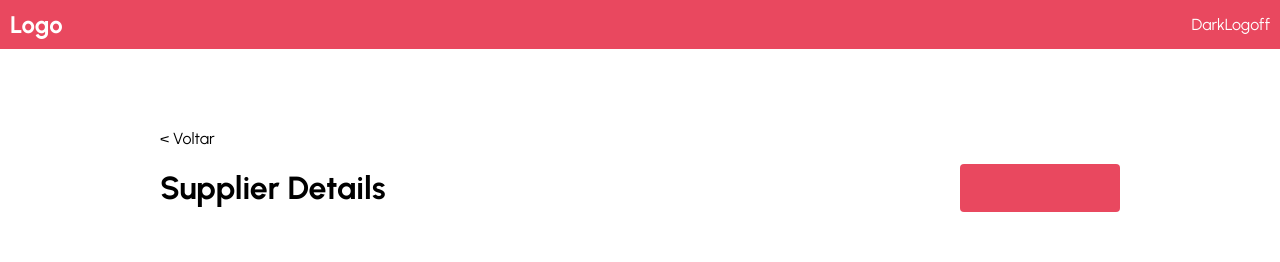
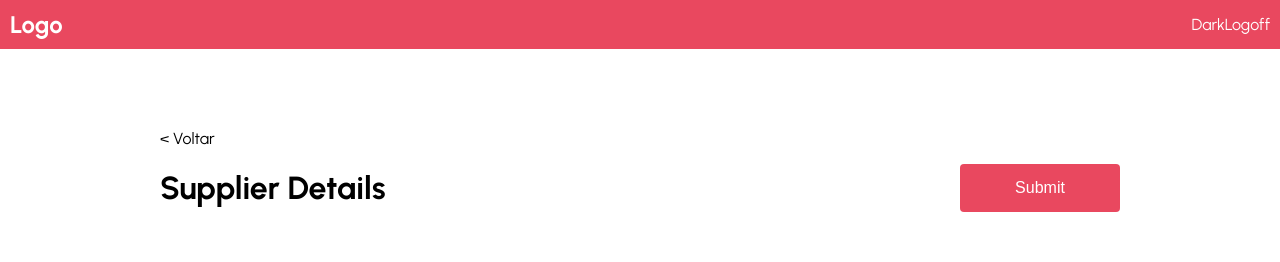
Before and after one commit to HyagoRibeiro/cayena-test, a React (Create React App) app: page /supplier-detail/1 in a window 1280 px wide. Shown: the top 262 px of the page. Built offline with nearby package versions, Linux system fonts and the light colour scheme; no server answers.

Commit message:
fix use Button component

```diff
--- a/src/components/LoginPage/index.tsx
+++ b/src/components/LoginPage/index.tsx
@@ -44,7 +44,7 @@ function LoginPage() {
 
   return (
     <div className="container">
-      <Button text={themeToChange} onClick={toggleTheme} />
+      <Button onClick={toggleTheme}>{themeToChange}</Button>
       <div className="login">
         <h1>Login Page</h1>
         <GenericInput
@@ -59,7 +59,7 @@ function LoginPage() {
           onChange={handlePasswordChange}
           placeholder="Password"
         />
-        <Button text="Login" onClick={handleLogin} />
+        <Button onClick={handleLogin}>Login</Button>
       </div>
     </div>
   );
--- a/src/components/SupplierDetailPage/SupplierDetailPage.scss
+++ b/src/components/SupplierDetailPage/SupplierDetailPage.scss
@@ -6,8 +6,12 @@
   margin: 0 auto;
 
   .btn-back {
+    all:unset;
     cursor: pointer;
     width: fit-content;
+    background:none;
+    border: none;
+
   }
 
   .supplier-detail__header {
--- a/src/components/SupplierDetailPage/index.tsx
+++ b/src/components/SupplierDetailPage/index.tsx
@@ -1,5 +1,4 @@
 import React, { useEffect, useState, ChangeEvent, FormEvent } from "react";
-import { useTheme } from "../../context/ThemeContext";
 import Button from "../Button";
 import GenericInput from "../GenericInput";
 import { useNavigate, useParams } from "react-router-dom";
@@ -26,7 +25,6 @@ function SupplierDetailPage() {
     state: "",
     zipCode: "",
   });
-  const { theme } = useTheme();
 
   const getSuppliers = async (supplierId: string) => {
     const { data } = await api.get(`/suppliers/${supplierId}`);
@@ -80,14 +78,14 @@ function SupplierDetailPage() {
   return (
     <>
       <Menu />
-      <div className={`supplier-detail ${theme}-theme`}>
-        <div onClick={backToList()} className="btn-back">
+      <div className={`supplier-detail`}>
+        <button onClick={backToList()} className="btn-back">
           {"< Voltar"}
-        </div>
-        <form className={`form ${theme}-theme`} onSubmit={handleSubmit}>
+        </button>
+        <form className={"form"} onSubmit={handleSubmit}>
           <div className="supplier-detail__header">
             <h1>Supplier Details</h1>
-            <Button type="submit" text="Submit" />
+            <Button type="submit">Submit</Button>
           </div>
           <div className="form__block">
             <div className="form__field">
--- a/src/components/Table/index.tsx
+++ b/src/components/Table/index.tsx
@@ -48,7 +48,7 @@ const Table: React.FC<TableProps> = ({ columns, data, onRowClick, loading }) =>
             {columns.map((column) => (
               <td key={column.accessor}>
                 {column.isActionColumn ? (
-                    <Button text='Editar' onClick={handleRowClick(row)} />
+                    <Button onClick={handleRowClick(row)}>Edit</Button>
                 ) : (
                     row[column.accessor]
                 )}
```
